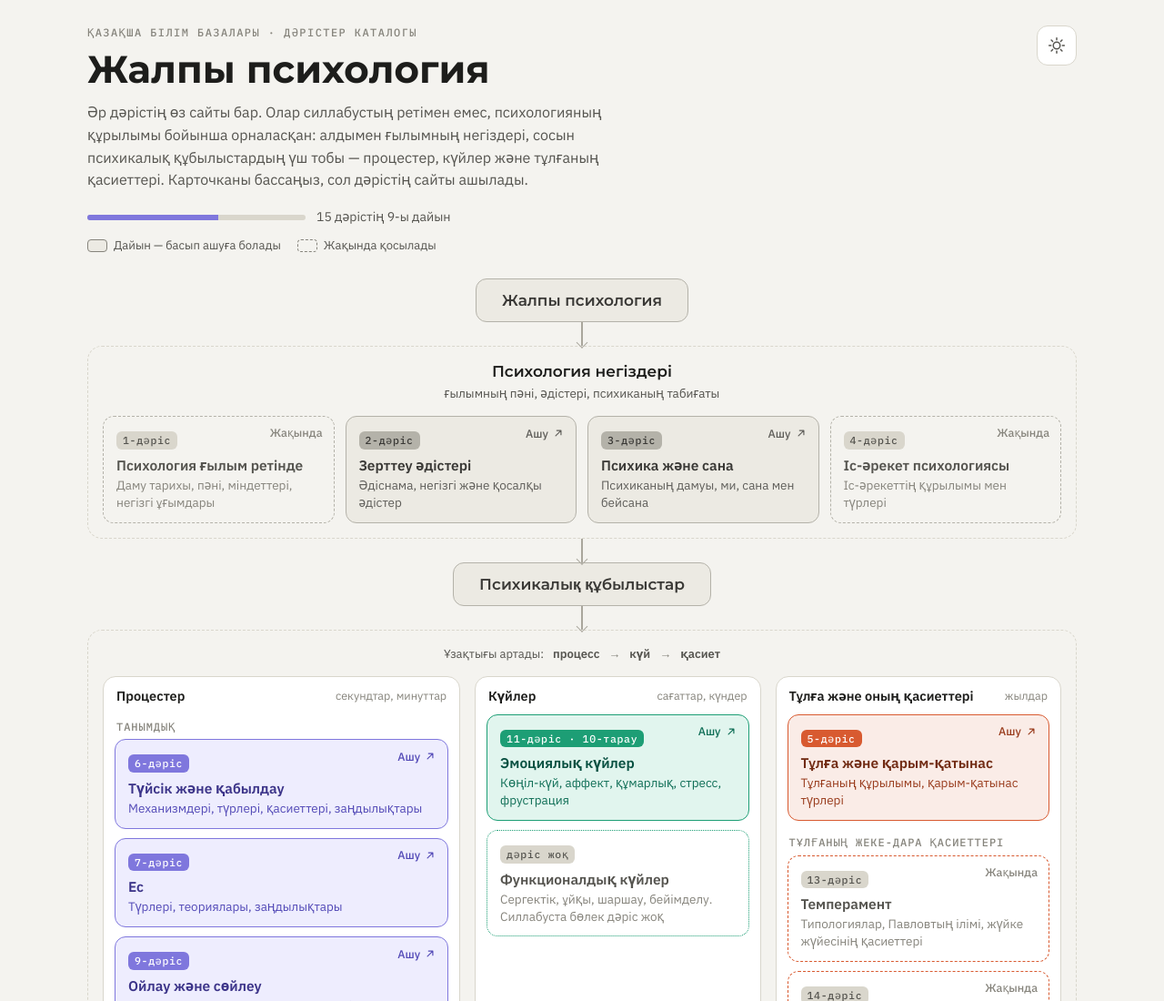
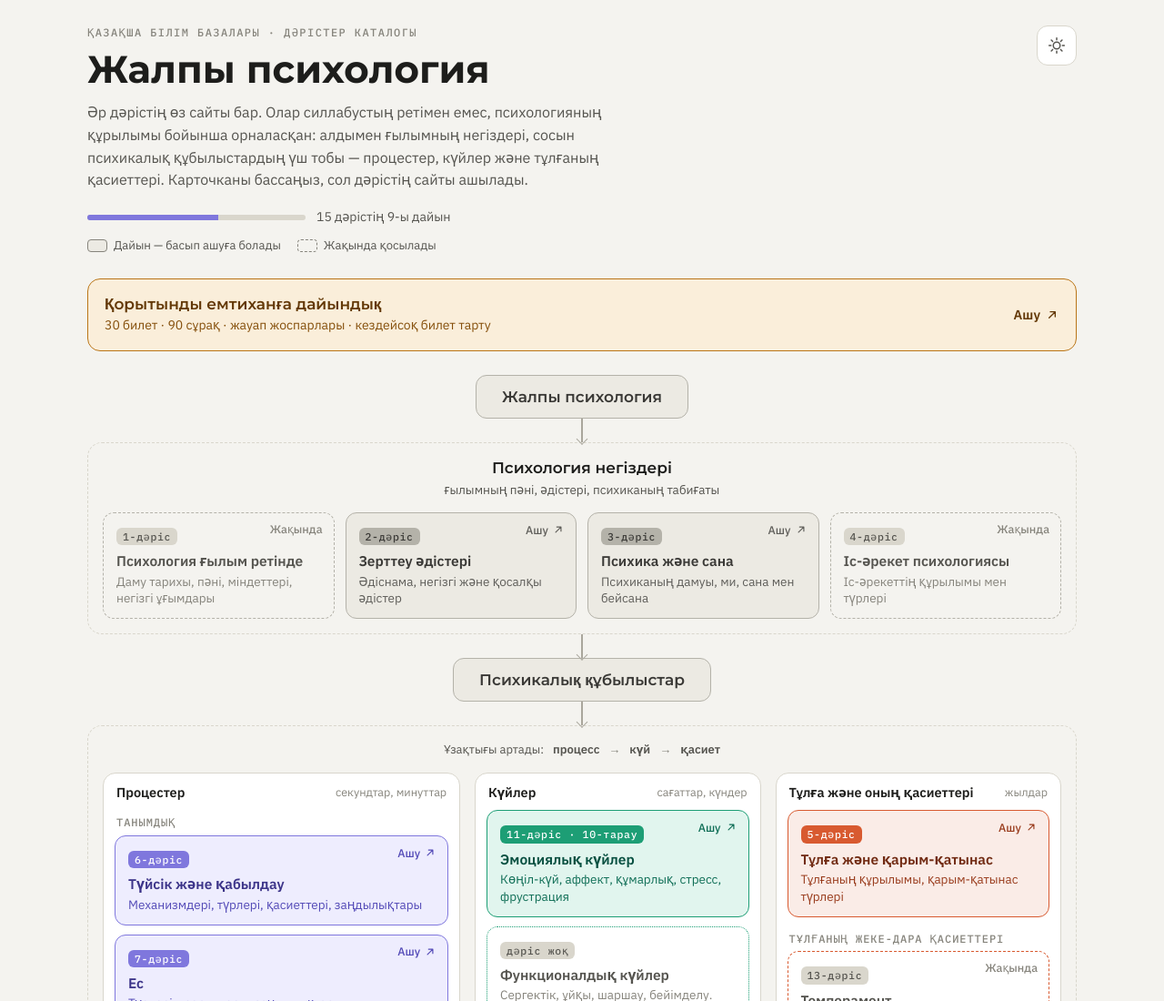
Before and after one commit to Tazhiyeva/zhalpy-psikhologiya, a plain HTML site: page index.html in a window 1280 px wide. Shown: the top 1100 px of the page at 91% size. Drawn offline with Linux system fonts and the light colour scheme.

Commit message:
Каталогқа емтиханға дайындық сайтының сілтемесі қосылды
Co-Authored-By: Claude Opus 5.5 <noreply@anthropic.com>

```diff
--- a/index.html
+++ b/index.html
@@ -94,6 +94,13 @@ a.card:focus-visible{outline:3px solid var(--pur-bd);outline-offset:2px}
 .box > .bt small{font:400 12.5px/1.3 var(--f-u);color:var(--ink-3)}
 .stack{display:flex;flex-direction:column;gap:10px}
 .attn{margin-top:12px}
+.exam{display:flex;align-items:center;justify-content:space-between;gap:14px;margin:0 0 26px;padding:16px 18px;border-radius:14px;border:1px solid var(--amb-bd);background:var(--amb-bg);color:var(--amb-ink);text-decoration:none;min-height:64px;touch-action:manipulation;transition:transform .12s,box-shadow .12s}
+.exam:hover{transform:translateY(-1px);box-shadow:0 6px 18px rgba(0,0,0,.08)}
+.exam:focus-visible{outline:3px solid var(--amb-bd);outline-offset:2px}
+.exam-t b{display:block;font:600 17px/1.3 var(--f-d)}
+.exam-t span{display:block;font-size:14px;color:var(--amb-sub);margin-top:2px}
+.exam-go{flex:0 0 auto;display:inline-flex;align-items:center;gap:5px;font-weight:600;font-size:14.5px}
+.exam-go svg{width:16px;height:16px;fill:none;stroke:currentColor;stroke-width:2;stroke-linecap:round;stroke-linejoin:round}
 .footer{margin-top:28px;font-size:13px;color:var(--ink-3)}
 .footer p{margin:4px 0}
 @media (max-width:900px){.cols{grid-template-columns:minmax(0,1fr)}.duration .arr{transform:rotate(90deg)}}
@@ -112,6 +119,11 @@ a.card:focus-visible{outline:3px solid var(--pur-bd);outline-offset:2px}
     </div>
     <button class="theme" id="themeBtn" type="button" aria-label="Түнгі/күндізгі режим"><svg viewBox="0 0 24 24"><circle cx="12" cy="12" r="4.5"/><path d="M12 2v2.5M12 19.5V22M2 12h2.5M19.5 12H22M4.9 4.9l1.8 1.8M17.3 17.3l1.8 1.8M4.9 19.1l1.8-1.8M17.3 6.7l1.8-1.8"/></svg></button>
   </header>
+
+  <a class="exam" href="https://tazhiyeva.github.io/zhalpy-psikhologiya-emtihan/" target="_blank" rel="noopener">
+    <span class="exam-t"><b>Қорытынды емтиханға дайындық</b><span>30 билет · 90 сұрақ · жауап жоспарлары · кездейсоқ билет тарту</span></span>
+    <span class="exam-go">Ашу <svg viewBox="0 0 24 24" aria-hidden="true"><path d="M7 17 17 7M9 7h8v8"/></svg></span>
+  </a>
 
   <main class="map" aria-label="Жалпы психология курсының құрылымы">
     <div class="node-root">Жалпы психология</div>
```
